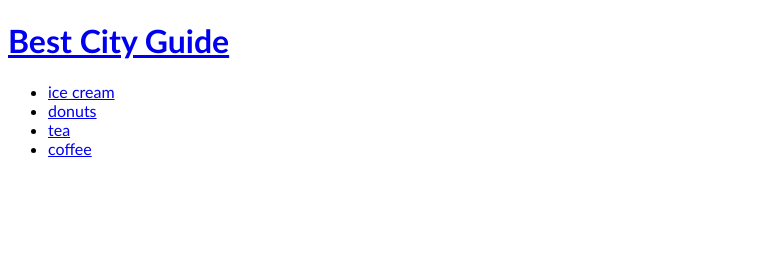
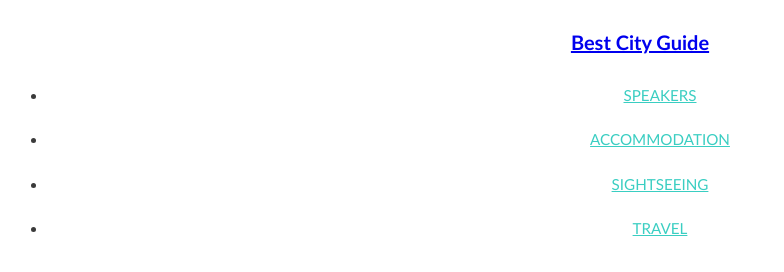
Before and after one commit to cloe-trompeuse/conference-website, a plain HTML site: page index.html in a window 1280 px wide. Shown: the whole page, without its empty margins (0-784 px from the left). Drawn offline with Linux system fonts and the light colour scheme.

Commit message:
git commit -m "Styling and Hyperlinks" git push

```diff
--- a/css/index.css
+++ b/css/index.css
@@ -1,4 +1,47 @@
-:root
+*
+{
+	box-sizing: border-box;
+}
+
+body
 {
     font-family: Optima, 'Century Gothic', Times, serif;
+    line-height: 1.6;
+	color: #3a3a3a;
 }
+
+.name
+{
+	font-size: 1.25em;
+	margin: 0;
+}
+
+.main-nav
+{
+	margin-top: 5px;
+}
+
+.name a, .main-nav a
+{
+    display: block;
+    text-align: center;
+    padding: 10px 15px;
+}
+
+.main-nav a
+{
+    font-size: .95em;
+    color: #3acec2;
+    text-transform: uppercase;
+}
+
+.main-nav a:hover
+{
+    color: #093a58;
+}
+
+.main-header
+{
+	padding-top: .5em;
+	padding-bottom: .5em;
+}
--- a/index.html
+++ b/index.html
@@ -14,10 +14,10 @@
             <div class="container clearfix">
                 <h1 class="name"><a href="index.html">Best City Guide</a></h1>
                 <ul class="main-nav">
-                    <li><a href="#">ice cream</a></li>
-                    <li><a href="#">donuts</a></li>
-                    <li><a href="#">tea</a></li>
-                    <li><a href="#">coffee</a></li>
+                    <li><a href="#">Speakers</a></li>
+                    <li><a href="#">Accommodation</a></li>
+                    <li><a href="#">Sightseeing</a></li>
+                    <li><a href="#">Travel</a></li>
                 </ul>
             </div>
         </header>
```
